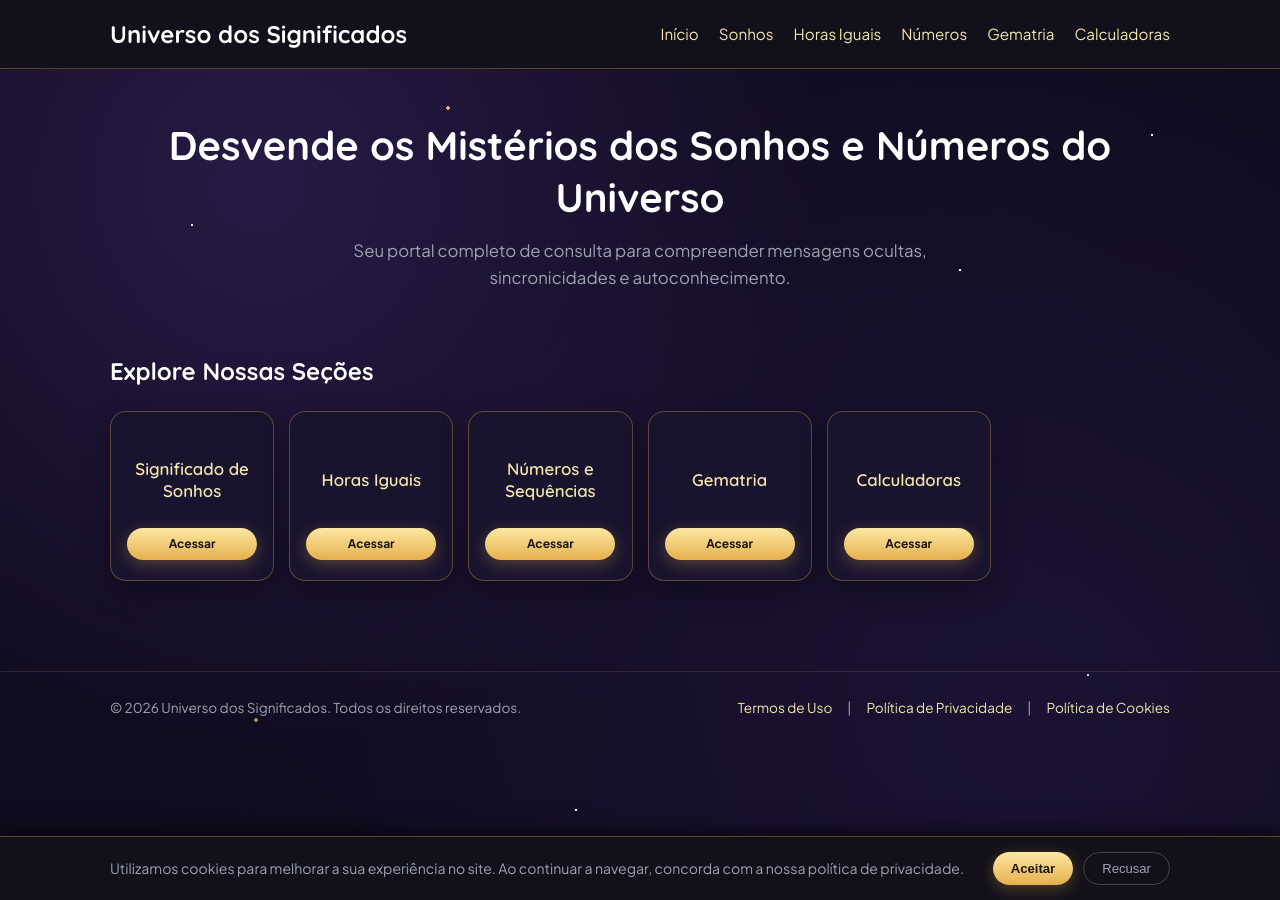
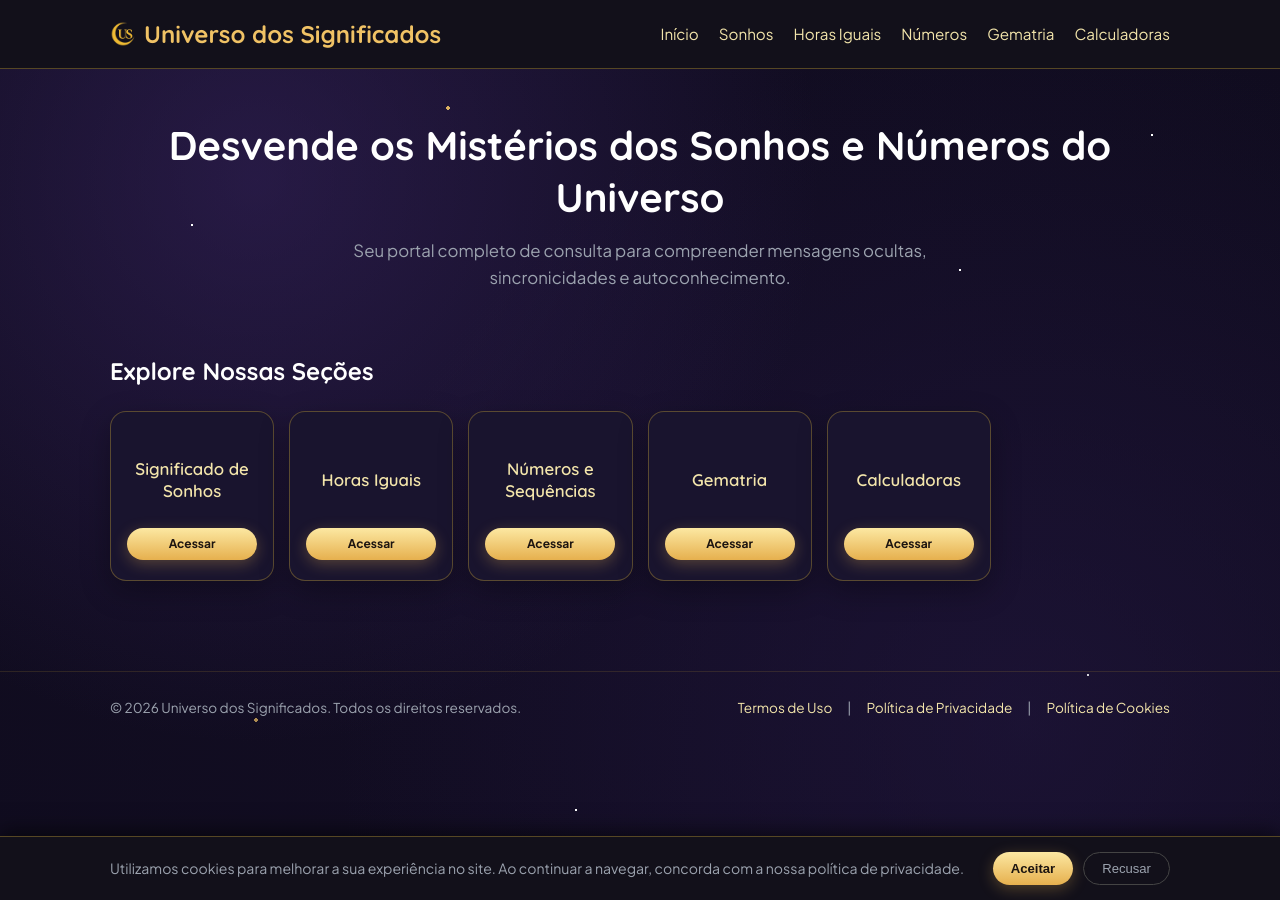
Before and after one commit to dreams-num/portal-significados, a Jekyll site: the page built from index.html, in a window 1280 px wide. Built offline with Jekyll 4.4.1, drawn with Linux system fonts in a browser that asks for light colours.

Commit message:
Update default.html

```diff
--- a/_layouts/default.html
+++ b/_layouts/default.html
@@ -23,7 +23,11 @@
 
     <header class="main-header">
         <div class="container header-container">
-            <a href="{{ '/' | relative_url }}" class="logo">Universo dos Significados</a>
+             <!-- <a href="{{ '/' | relative_url }}" class="logo">Universo dos Significados</a> -->
+            <a href="{{ '/' | relative_url }}" class="logo" style="display: flex; align-items: center; gap: 8px; text-decoration: none;">
+                <img src="{{ '/assets/images/favicon-32x32.png' | relative_url }}" alt="Logo Universo dos Significados" style="width: 26px; height: 26px; object-fit: contain;">
+                <span>Universo dos Significados</span>
+            </a>
             <nav class="main-nav" id="navMenu">
                 <ul>
                     <li><a href="{{ '/' | relative_url }}">Início</a></li>
```
